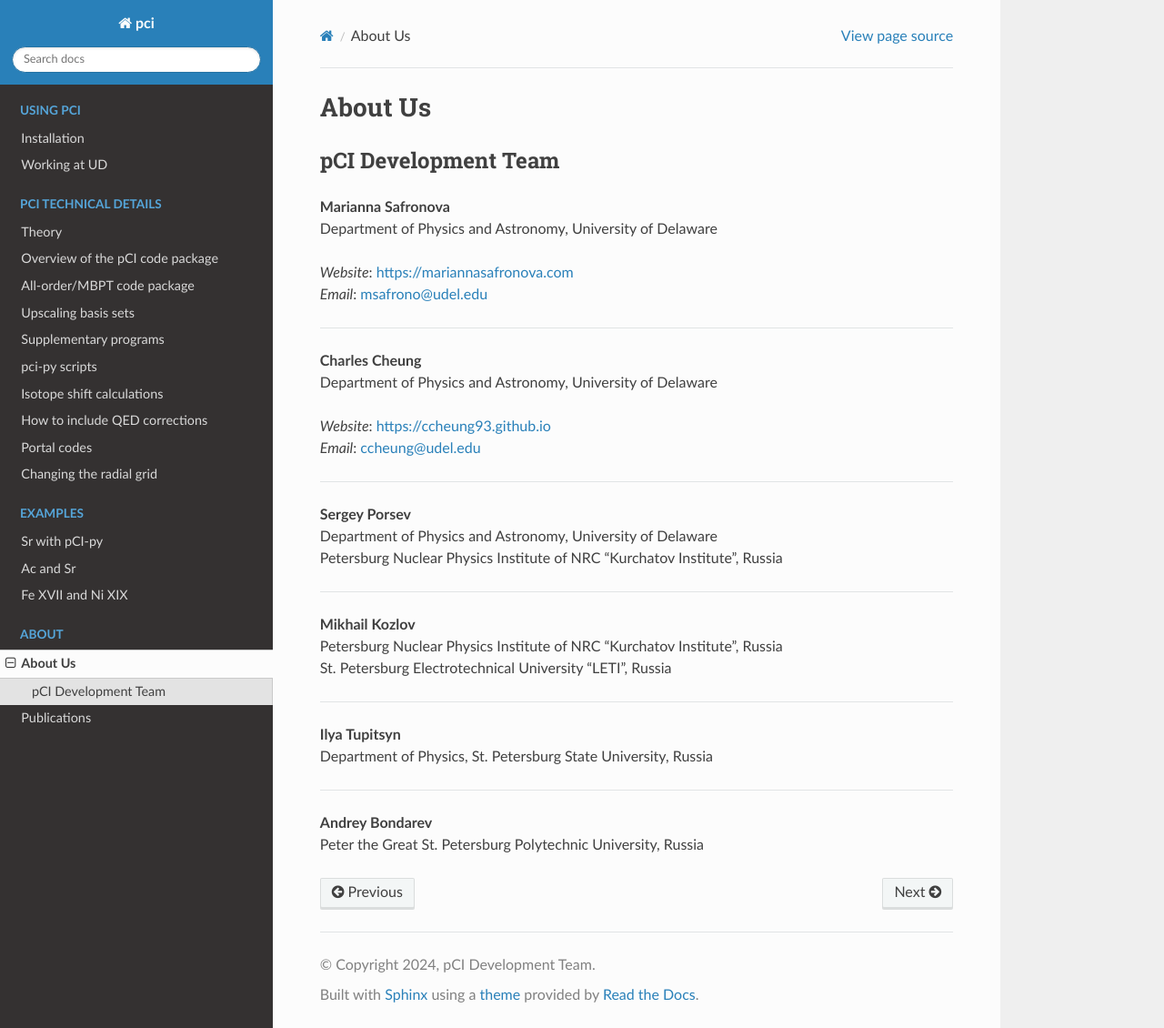
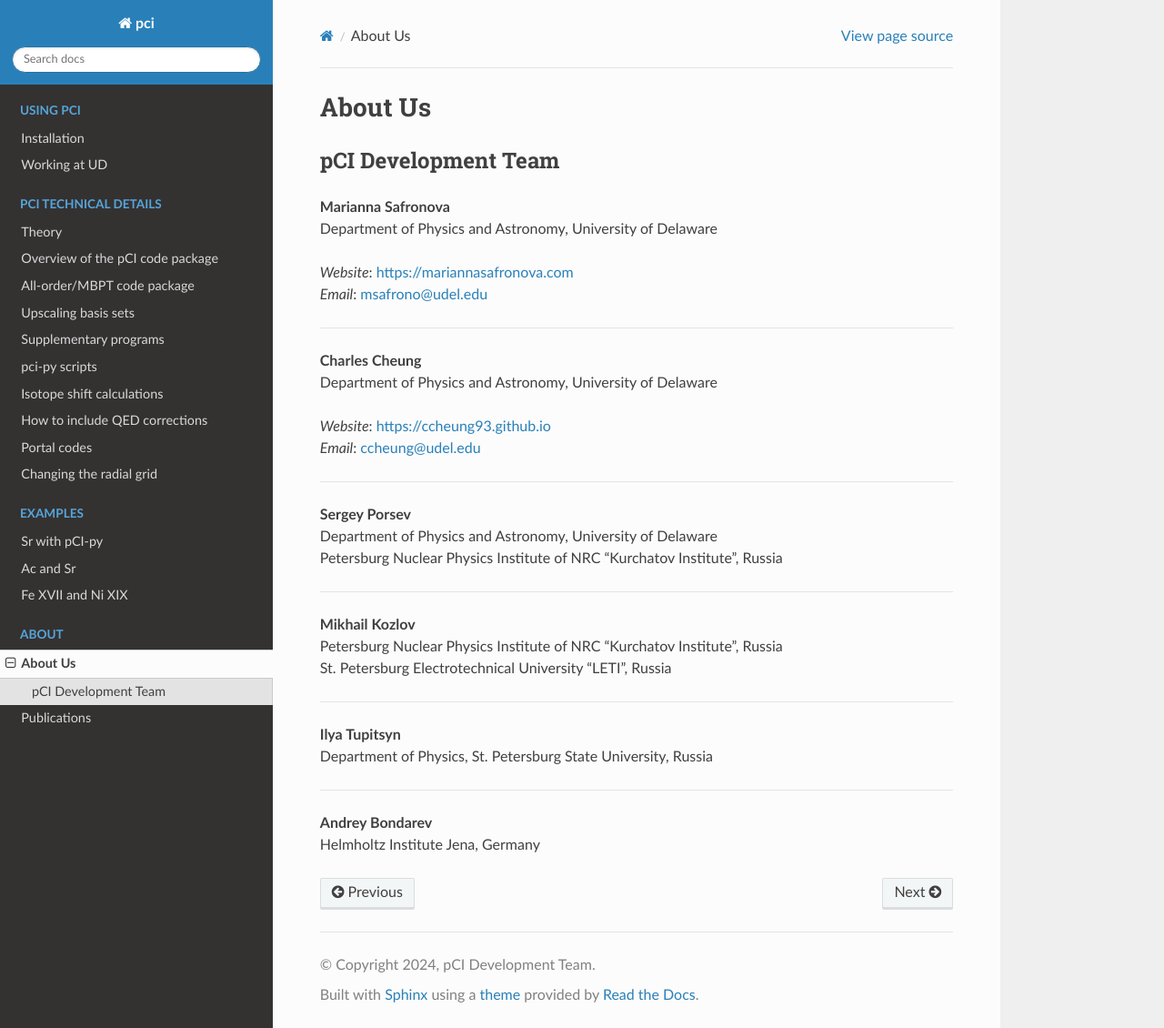
Before and after one commit to ud-pci/pCI, a Sphinx documentation site: the page built from docs/about.rst, in a window 1280 px wide and 1130 px high. Shown: the whole window at 91% size. Built offline with Sphinx 7.4.7 and the Read the Docs theme 3.1.0, drawn with Linux system fonts in a browser that asks for light colours.

Commit message:
AB affiliation updated

```diff
--- a/docs/about.rst
+++ b/docs/about.rst
@@ -38,4 +38,4 @@
 ----
 
 | **Andrey Bondarev**
-| Peter the Great St. Petersburg Polytechnic University, Russia
+| Helmholtz Institute Jena, Germany
```
